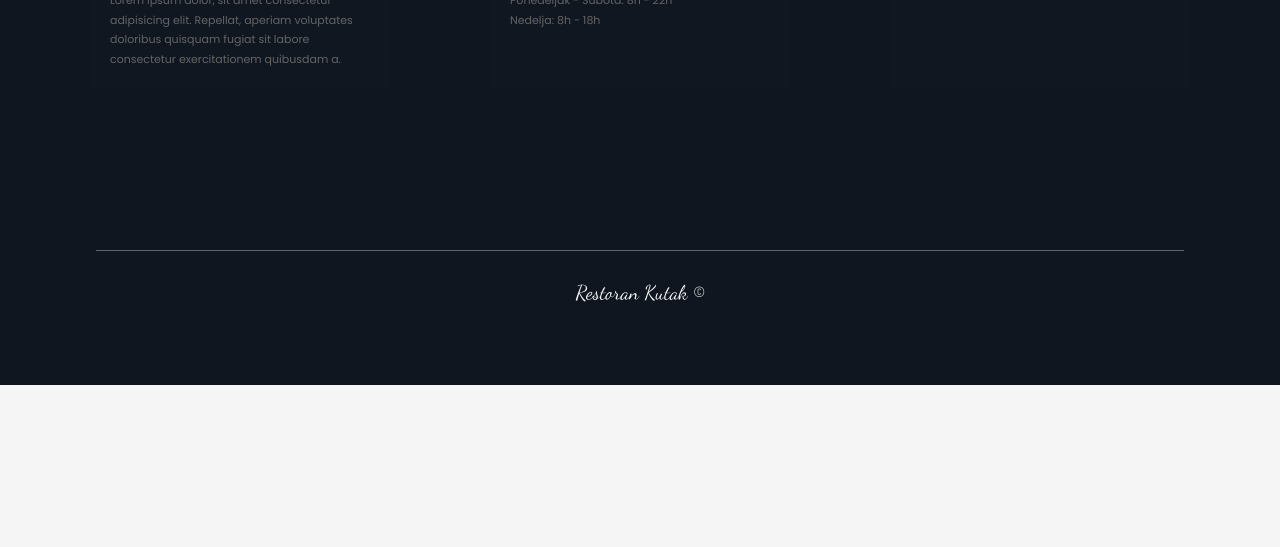
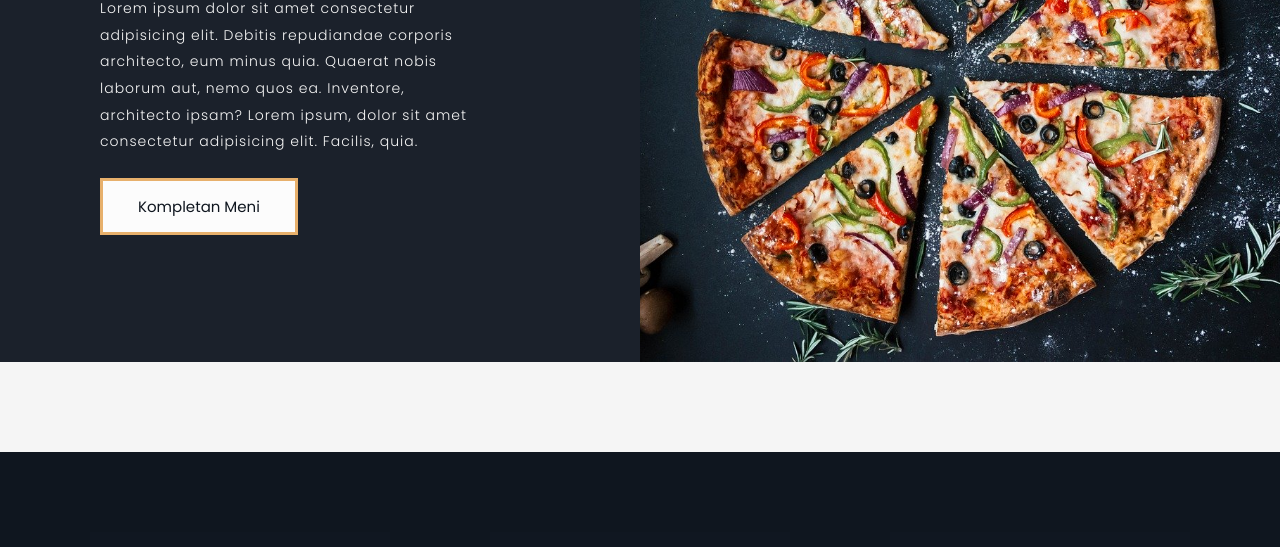
Before and after one commit to Rishubue/react, a Gatsby site: page / in a window 1280 px wide. Shown: the part 2016-2563 px from the top of the page. Before the commit the page ends 2401 px from the top, so only its background shows below. Built offline with nearby package versions, Linux system fonts and the light colour scheme; Gatsby itself is replaced by a stand-in of ours.

Commit message:
izmjenaa

```diff
--- /dev/null
+++ b/src/components/Home/Menu.js
@@ -0,0 +1,28 @@
+import React from 'react'
+
+const Menu = () => {
+    return (
+        <section className="menu">
+                <div class="menu__container">
+                    <div className="menu__text">
+                        <h2 className="logo-text margin-bottom-small">Meni</h2>
+                        <p className="menu__small-text margin-bottom-medium">
+                            Lorem ipsum dolor sit amet consectetur adipisicing elit.
+                            Debitis repudiandae corporis architecto, eum minus quia.
+                            Quaerat nobis laborum aut, nemo quos ea. Inventore, architecto ipsam?
+                            Lorem ipsum, dolor sit amet consectetur adipisicing elit. Facilis, quia.
+                        </p>
+
+                        <a href="#" target="_blank" class="menu__btn">Kompletan Meni</a >
+                    </div>
+                    <div className="menu__img-holder">
+                        <div className="menu__img-box">
+
+                        </div>
+                    </div>
+                </div>
+        </section>
+    )
+}
+
+export default Menu
--- a/src/pages/about.js
+++ b/src/pages/about.js
@@ -1,10 +1,11 @@
 import React from "react"
 import Layout from "../components/Layout"
+import About from "../components/About/About"
 
 const about = () => {
   return (
     <Layout>
-      <h2>o namna osdfaidioasd</h2>
+      <About></About>
     </Layout>
   )
 }
--- a/src/pages/index.js
+++ b/src/pages/index.js
@@ -2,12 +2,14 @@ import React from "react"
 import Layout from "../components/Layout"
 import About from "../components/Home/About"
 import Meals from "../components/Home/Meals"
+import Menu from "../components/Home/Menu"
 
 export default function Home() {
   return (
     <Layout>
       <About />
       <Meals />
+      <Menu/>
     </Layout>
   )
 }
--- /dev/null
+++ b/src/sass/_menu.scss
@@ -0,0 +1,81 @@
+.menu {
+  background-color: $color-prim-light;
+  padding: 0;
+
+  &__container {
+    display: grid;
+    grid-template-columns: repeat(auto-fit, minmax(50rem, 1fr));
+    justify-content: center;
+    align-items: center;
+    overflow: hidden;
+  }
+
+  &__text {
+    padding: 10rem;
+    width: 90%;
+
+    @media screen and (max-width: $bp-large) {
+      width: 100%;
+      padding: 5rem;
+    }
+
+    @media screen and (max-width: $bp-small) {
+      text-align: center;
+    }
+  }
+
+  &__small-text {
+    font-size: 1.4rem;
+    color: $color-grey-light;
+    line-height: 1.9;
+    letter-spacing: 0.1rem;
+    font-weight: 300;
+    text-align: left;
+
+    @media screen and (max-width: $bp-small) {
+      width: 102%;
+      padding: 0 2.5rem;
+    }
+
+    // &::after {
+    //     content: '';
+    //     width: 25rem;
+    //     height: .1rem;
+    //     background-color: $color-grey-dark;
+    //     display: block;
+    //     margin-top: 1rem;
+    // }
+  }
+
+  &__btn {
+    background-color: $color-white;
+    font-size: 1.5rem;
+    padding: 1.5rem 3.5rem;
+    color: $color-prim;
+    border: 3px solid $color-second;
+    transition: all 0.3s ease;
+    max-width: 21rem;
+    cursor: pointer;
+
+    &:hover {
+      background-color: $color-second;
+    }
+  }
+
+  &__img-holder {
+    width: 100%;
+    overflow-x: hidden;
+  }
+
+  &__img-box {
+    background-image: url(../images/pizza__hero.jpg);
+    background-position: center;
+    background-size: cover;
+    height: 75vh;
+    overflow-x: hidden;
+
+    @media screen and (max-width: $bp-largest) {
+      height: 40vh;
+    }
+  }
+}
--- a/src/sass/main.scss
+++ b/src/sass/main.scss
@@ -2,6 +2,7 @@
 @import "nav";
 @import "header";
 @import "about";
+@import "menu";
 @import "footer";
 @import "typography";
 @import "utilities";
```
Also changed, not shown: src/components/About/About.js (added, +39 -0 lines).
